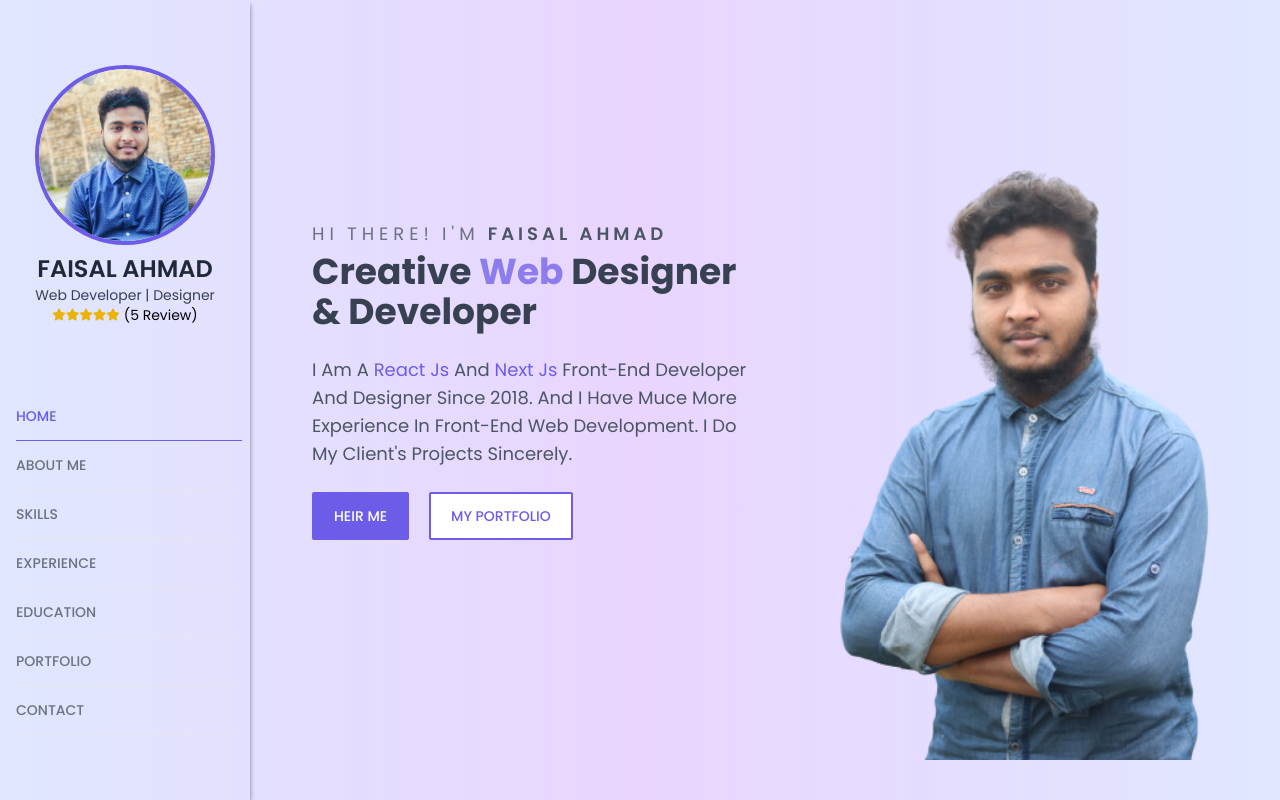
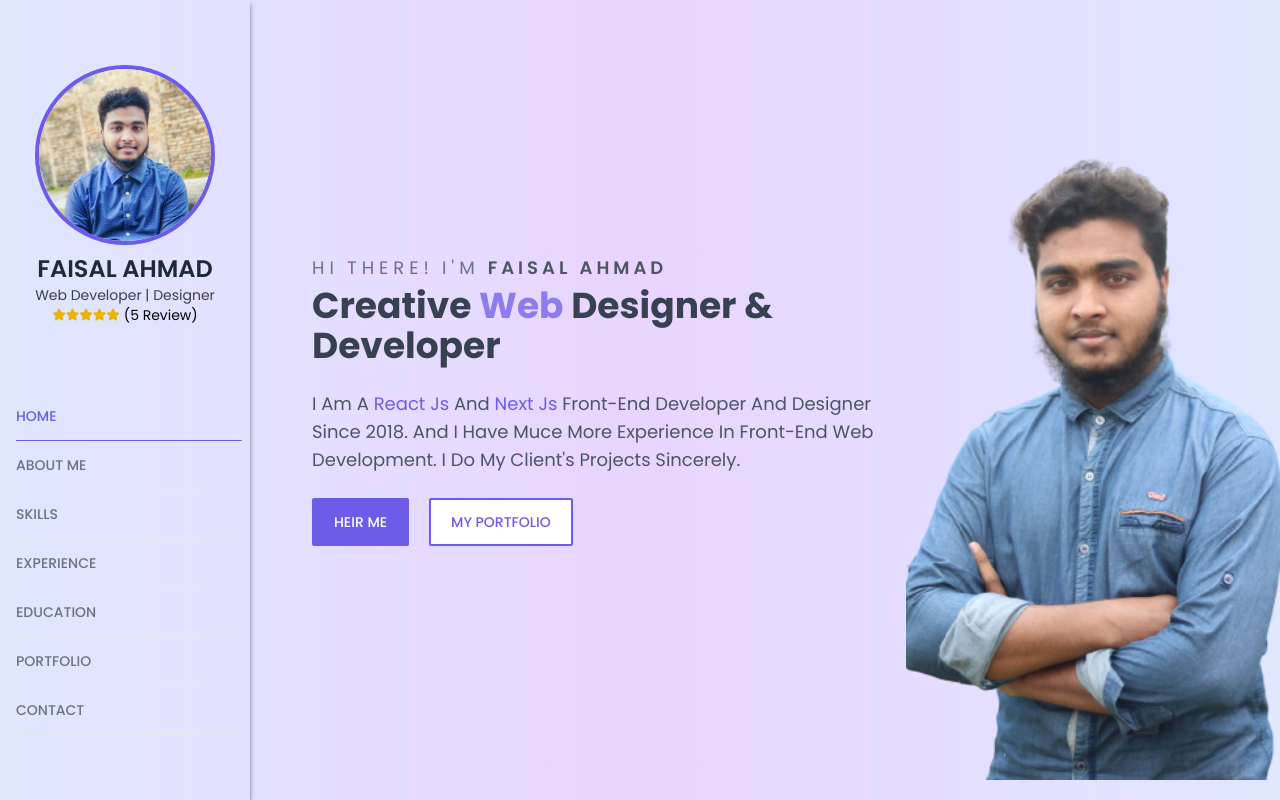
Before and after one commit to Faisal-Ahmed100/react-portfolio-2022, a React (Create React App) app: page / in a window 1280 px wide. Built offline with nearby package versions, Linux system fonts and the light colour scheme.

Commit message:
frist commit

```diff
--- a/src/components/Sidebar.jsx
+++ b/src/components/Sidebar.jsx
@@ -125,13 +125,19 @@ const Sidebar = ({ children }) => {
       </div>
 
 
-  {/* mobile view */}
-  <div className="absolute top-5 left-0 flex cursor-pointer md:hidden" onClick={()=>setOpen(!open)}><i className="fa-solid fa-bars bg-[#8376e6] px-2 text-white text-xl"></i></div>
-
-  <div className=" fixed top-0 -left-[100%] transition-all ease-linear flex flex-col h-full bg-[#6c5ce7] w-[200px] pt-8">
+  {/* mobile view  */}
+  {
+    open ?
+    <div className="fixed top-0 right-5 flex justify-center items-center cursor-pointer md:hidden" onClick={()=>setOpen(!open)}><i className="fa-solid fa-xmark bg-[#8376e6d3] px-2 text-white text-3xl "></i></div>
+     :
+     <div className="fixed top-0 right-5 flex justify-center items-center cursor-pointer md:hidden" onClick={()=>setOpen(!open)}><i className="fa-solid fa-bars bg-[#8376e6d5] px-2 text-white text-3xl "></i></div>
+  }
 
 
-    <div className="absolute top-0 right-0 cursor-pointer" onClick={()=>setOpen(!open)}><i className="fa-solid fa-xmark bg-[#8376e6] px-2 text-white round text-xl hover:bg-red-600 hover:text-white"></i></div>
+  <div className={open ? "fixed top-9 right-0 transition-all ease-linear flex flex-col h-[56%] bg-[#6c5ce7bb] w-[160px] pt-1" : "fixed top-9 -right-[100%] transition-all ease-linear flex flex-col h-[55%] bg-[#6c5ce7bb] w-[160px] pt-1"}>
+
+
+    {/* <div className="absolute top-0 right-0 cursor-pointer"><i className="fa-solid fa-xmark bg-[#8376e6] px-2 text-white round text-xl hover:bg-red-600 hover:text-white"></i></div> */}
 
         {MobileItem.map((item) => {
           return (
@@ -140,6 +146,7 @@ const Sidebar = ({ children }) => {
               className="flex justify-between text-white ml-3 mr-2"
               title={item.navItemName}
               end
+              onClick={()=>setOpen(false)}
             >
               <div className="flex items-center gap-3 py-3 ">
                 <i className={item.icon}></i>
--- a/src/pages/Home.jsx
+++ b/src/pages/Home.jsx
@@ -2,11 +2,12 @@ import React from "react";
 import BannerImg from "../img/banner.png";
 
 const Home = () => {
+
   return (
     <section className="w-full xl:h-[95vh] md:h-screen  flex justify-center items-center">
 
       <div className="flex items-center flex-col md:flex-row gap-5 justify-between w-full md:h-full">
-        <div className="flex flex-col md:pl-12 order-2 md:order-1 mt-6 md:mt-0 md:absolute xl:static">
+        <div className="flex flex-col md:pl-12 order-2 md:order-1 mt-6 md:mt-10 md:absolute xl:static">
           <h4 className="flex flex-row gap-2 md:text-lg text-normal text-gray-500 font-normal uppercase">
             <span className="md:tracking-[5px]">HI</span>
             <span className="md:tracking-[5px]">THERE!</span>
@@ -29,8 +30,10 @@ const Home = () => {
           </div>
         </div>
 
+    <div className="w-full h-[90vh] sm:h-screen -mt-[120px] sm:-mt-30 md:mt-0 order-1 md:order-2">
+      <img className="h-full w-full sm:h-full md:w-full object-cover " src={BannerImg} alt="Banner img" />
+    </div>
 
-        <img className="h-full w-full sm:h-full md:w-full object-cover order-1 md:order-2" src={BannerImg} alt="Banner img" />
 
 
 
```
